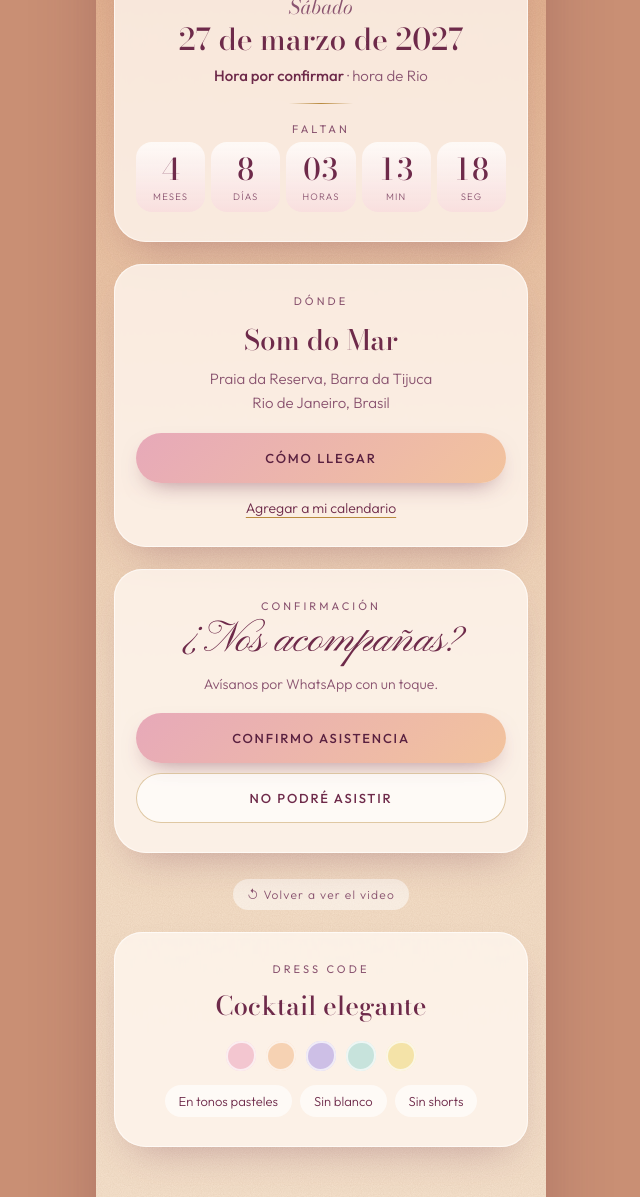
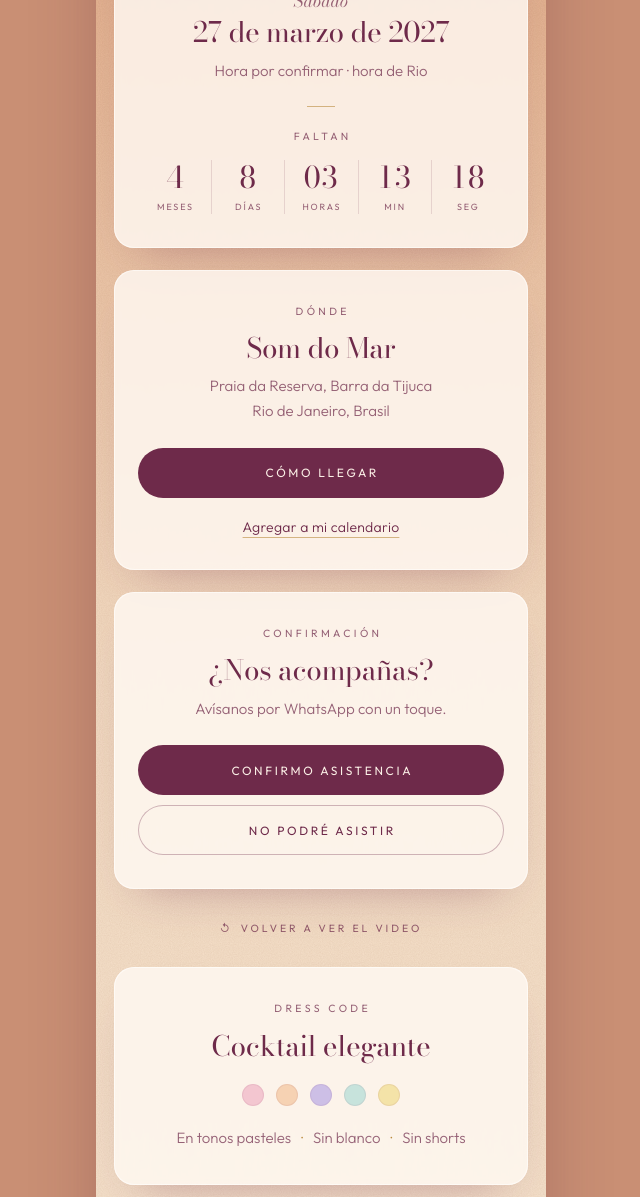
Before and after one commit to solcaballero23-bit/Prueba-, a plain HTML site: page index.html in a window 1280 px wide. Shown: the part 1030-2227 px from the top of the page, without its empty margins (319-959 px from the left). Drawn offline with nearby package versions, Linux system fonts and the light colour scheme.

Commit message:
Refine typography into a single consistent system
Co-Authored-By: Claude Opus 5.5 <noreply@anthropic.com>
Claude-Session: https://claude.ai/code/session_01G67nvRrzEFfZaKMgrxfj9t

```diff
--- a/index.html
+++ b/index.html
@@ -20,7 +20,8 @@
   /* Columna de celular 9:16; arriba la última imagen del video (cielo y mar), abajo la arena con el contenido. */
   :root{
     --plum:#6e2a4a;        /* texto principal, igual al del video */
-    --plum-soft:#8a5470;
+    --plum-soft:rgba(110,42,74,.72);  /* mismo tono, menos peso */
+    --hair:rgba(185,138,62,.6);
     --rose:#e0afbd;        /* cielo */
     --peach:#f4c9a6;
     --gold:#b98a3e;
@@ -40,7 +41,7 @@
 
   *{box-sizing:border-box;margin:0;padding:0}
   html{-webkit-text-size-adjust:100%}
-  body{background:#c98f74;color:var(--plum);font-family:var(--sans);font-weight:300;overflow-x:hidden;-webkit-tap-highlight-color:transparent}
+  body{background:#c98f74;color:var(--plum);font-family:var(--sans);font-weight:300;overflow-x:hidden;-webkit-font-smoothing:antialiased;-moz-osx-font-smoothing:grayscale;text-rendering:optimizeLegibility;font-kerning:normal;font-optical-sizing:auto;-webkit-tap-highlight-color:transparent}
   body.locked{overflow:hidden;height:100svh}
   button,a{font:inherit;color:inherit}
   :focus-visible{outline:2px solid var(--gold);outline-offset:3px}
@@ -64,16 +65,21 @@
   /* ---------- PARTE 2: portada (última imagen del video sin texto) ---------- */
   .hero{position:relative;height:100svh;min-height:520px;background:url(fondo.jpg) center top/cover var(--rose);text-align:center}
   @supports not (height:100svh){ .hero{height:100vh} }
-  .hero-text{position:absolute;left:0;right:0;top:calc(150 * var(--u));padding:0 max(26px, env(safe-area-inset-left,0px)) 0 max(26px, env(safe-area-inset-right,0px))}
-  .hero-text p{opacity:0;transform:translateY(12px);transition:opacity 1.8s ease,transform 1.8s ease;text-wrap:balance;text-shadow:0 1px 16px rgba(255,236,232,.75)}
-  .hero-text .l1{font-family:var(--serif);font-style:italic;font-size:clamp(20px,calc(34 * var(--u)),26px);line-height:1.5;color:var(--plum);transition-delay:.5s}
-  .hero-text .l2{font-family:var(--serif);font-size:clamp(15px,calc(24 * var(--u)),18px);line-height:1.5;color:var(--plum-soft);margin-top:16px;transition-delay:2.2s}
-  .hero-text .thanks{font-family:var(--sans);font-size:clamp(15px,calc(24 * var(--u)),18px);font-weight:400;color:var(--plum);margin-top:30px;letter-spacing:.02em;transition-delay:3.8s}
+  /* Sistema tipográfico
+     Pinyon Script: solo los nombres.  Bodoni Moda 400: fechas, títulos y la frase.  Outfit 300/400: textos, etiquetas y botones.
+     Escala: 10.5 · 13 · 15 · 17 · 28 · 64 px.  Un solo color de texto (ciruela) en dos intensidades; dorado solo para filetes. */
+  .hero-text{position:absolute;left:0;right:0;top:calc(178 * var(--u));padding:0 max(34px, env(safe-area-inset-left,0px)) 0 max(34px, env(safe-area-inset-right,0px))}
+  .hero-text p{opacity:0;transform:translateY(10px);transition:opacity 2s ease,transform 2s ease;text-wrap:balance;text-shadow:0 0 18px rgba(255,238,236,.7)}
+  .hero-text .l1{font-family:var(--serif);font-weight:400;font-size:clamp(19px,calc(33 * var(--u)),23px);line-height:1.45;letter-spacing:-.005em;color:var(--plum);hanging-punctuation:first last;transition-delay:.5s}
+  .hero-text .l1 em{font-style:italic}
+  .hero-text .l2{font-family:var(--serif);font-weight:400;font-size:clamp(14px,calc(23 * var(--u)),16px);line-height:1.55;letter-spacing:.015em;color:var(--plum-soft);margin-top:18px;transition-delay:2.2s}
+  .hero-text .thanks{font-family:var(--sans);font-weight:300;font-size:clamp(13px,calc(22 * var(--u)),15px);letter-spacing:.06em;color:var(--plum);margin-top:34px;transition-delay:3.8s}
+  .hero-text .thanks::before{content:"";display:block;width:28px;height:1px;margin:0 auto 18px;background:var(--hair)}
   .ready .hero-text p{opacity:1;transform:none}
-  .intro{text-align:center;padding:6px 0 4px}
-  .intro .names{font-family:var(--script);font-weight:400;font-size:58px;line-height:1.05;color:var(--plum)}
-  .intro .wed{font-family:var(--script);font-size:38px;color:var(--plum);margin-top:2px}
-  .scroll-cue{position:absolute;left:0;right:0;bottom:calc(22px + env(safe-area-inset-bottom,0px));font-size:11px;letter-spacing:.24em;text-transform:uppercase;
+  .intro{text-align:center;padding:10px 0 2px}
+  .intro .names{font-family:var(--script);font-weight:400;font-size:64px;line-height:1;color:var(--plum)}
+  .intro .wed{font-family:var(--serif);font-style:italic;font-weight:400;font-size:19px;letter-spacing:.01em;color:var(--plum);margin-top:8px}
+  .scroll-cue{position:absolute;left:0;right:0;bottom:calc(22px + env(safe-area-inset-bottom,0px));font-size:10px;font-weight:400;letter-spacing:.32em;text-indent:.32em;text-transform:uppercase;
     color:#fff;text-shadow:0 1px 8px rgba(110,42,74,.45);opacity:0;transition:opacity 1.2s ease 5s}
   .ready .scroll-cue{opacity:1;animation:bob 2.4s ease-in-out 6.2s infinite}
   @keyframes bob{50%{transform:translateY(6px)}}
@@ -98,46 +104,45 @@
   .beach > *{position:relative}
   .stack{display:flex;flex-direction:column;gap:22px;max-width:440px;margin:0 auto}
 
-  .panel{background:var(--paper);border-radius:28px 30px 26px 32px;padding:30px 22px;text-align:center;
-    box-shadow:0 18px 40px -18px rgba(110,42,74,.35), inset 0 0 0 1px rgba(255,255,255,.6);backdrop-filter:blur(3px);-webkit-backdrop-filter:blur(3px)}
-  .eyebrow{font-size:11px;letter-spacing:.28em;text-transform:uppercase;color:var(--plum-soft);font-weight:400}
-  .script-title{font-family:var(--script);font-size:44px;line-height:1.1;color:var(--plum);margin-top:4px;text-wrap:balance}
-  .rule{width:64px;height:1px;margin:18px auto;background:linear-gradient(90deg,transparent,var(--gold),transparent)}
+  .panel{background:rgba(255,249,243,.82);border-radius:20px;padding:36px 24px 34px;text-align:center;
+    box-shadow:0 22px 44px -26px rgba(110,42,74,.4), inset 0 0 0 1px rgba(255,255,255,.55);backdrop-filter:blur(3px);-webkit-backdrop-filter:blur(3px)}
+  /* etiqueta: el text-indent compensa el espaciado para que quede centrada */
+  .eyebrow{font-family:var(--sans);font-size:10.5px;font-weight:400;line-height:1;letter-spacing:.32em;text-indent:.32em;text-transform:uppercase;color:var(--plum-soft)}
+  .title,.bigdate,.venue,.dress-title{font-family:var(--serif);font-weight:400;font-size:28px;line-height:1.15;letter-spacing:-.01em;color:var(--plum);text-wrap:balance}
+  .title,.venue,.dress-title{margin-top:16px}
+  .rule{width:28px;height:1px;margin:24px auto;background:var(--hair)}
 
-  .weekday{font-family:var(--serif);font-style:italic;font-size:20px;color:var(--plum-soft);margin-top:14px}
-  .bigdate{font-family:var(--serif);font-size:30px;font-weight:500;line-height:1.15;color:var(--plum);text-wrap:balance}
-  .time{margin-top:10px;font-size:15px;color:var(--plum-soft)}
-  .time b{font-weight:500;color:var(--plum)}
+  .weekday{font-family:var(--serif);font-style:italic;font-weight:400;font-size:17px;color:var(--plum-soft);margin-top:16px}
+  .bigdate{margin-top:2px}
+  .time{margin-top:12px;font-size:15px;line-height:1.5;color:var(--plum-soft)}
 
-  .count{display:grid;grid-template-columns:repeat(5,minmax(0,1fr));gap:6px;margin-top:6px}
-  .unit{padding:12px 2px 10px;border-radius:16px;background:linear-gradient(180deg,rgba(255,255,255,.75),rgba(247,214,222,.55))}
-  .unit b{display:block;font-family:var(--serif);font-weight:500;font-size:clamp(22px,7vw,30px);line-height:1;font-variant-numeric:lining-nums tabular-nums;color:var(--plum)}
-  .unit span{display:block;margin-top:6px;font-size:9.5px;letter-spacing:.12em;text-transform:uppercase;color:var(--plum-soft)}
-  .count-done{grid-column:1/-1;font-family:var(--script);font-size:42px;color:var(--plum);padding:8px 0}
+  .count{display:grid;grid-template-columns:repeat(5,minmax(0,1fr));margin-top:18px}
+  .unit{padding:2px 0}
+  .unit + .unit{box-shadow:inset 1px 0 0 rgba(110,42,74,.14)}
+  .unit b{display:block;font-family:var(--serif);font-weight:400;font-size:clamp(24px,7.4vw,30px);line-height:1;font-variant-numeric:lining-nums tabular-nums;color:var(--plum)}
+  .unit span{display:block;margin-top:9px;font-size:9px;font-weight:400;letter-spacing:.2em;text-indent:.2em;text-transform:uppercase;color:var(--plum-soft)}
+  .count-done{grid-column:1/-1;font-family:var(--script);font-size:44px;line-height:1.1;color:var(--plum);padding:4px 0}
 
+  .addr,.rsvp-note{font-size:15px;line-height:1.65;color:var(--plum-soft);margin-top:10px}
 
-  .venue{font-family:var(--serif);font-size:28px;font-weight:500;color:var(--plum);margin-top:10px}
-  .addr{font-size:15px;line-height:1.6;color:var(--plum-soft);margin-top:6px}
+  .btn{display:flex;align-items:center;justify-content:center;width:100%;min-height:50px;padding:12px 20px;border-radius:999px;
+    font-family:var(--sans);font-size:12px;font-weight:400;letter-spacing:.22em;text-indent:.22em;text-transform:uppercase;text-decoration:none;cursor:pointer;border:0;transition:transform .2s ease}
+  .btn:active{transform:scale(.98)}
+  .btn-main{background:var(--plum);color:#fbefe6}
+  .btn-soft{background:transparent;color:var(--plum);box-shadow:inset 0 0 0 1px rgba(110,42,74,.32)}
+  .btn-row{display:flex;flex-direction:column;gap:10px;margin-top:24px}
+  .link{display:inline-block;margin-top:20px;font-size:14px;font-weight:300;letter-spacing:.02em;color:var(--plum);text-decoration:underline;text-decoration-thickness:1px;text-decoration-color:var(--hair);text-underline-offset:5px;background:none;border:0;cursor:pointer}
+  .replay{display:inline-flex;align-items:center;gap:8px;padding:10px 4px;border:0;cursor:pointer;background:none;
+    font-size:10.5px;font-weight:400;letter-spacing:.28em;text-transform:uppercase;color:var(--plum-soft)}
 
-  .btn{display:flex;align-items:center;justify-content:center;gap:8px;width:100%;min-height:50px;padding:12px 20px;border-radius:999px;
-    font-family:var(--sans);font-size:13px;font-weight:500;letter-spacing:.14em;text-transform:uppercase;text-decoration:none;cursor:pointer;border:0}
-  .btn-main{background:linear-gradient(135deg,#e7a9b9,#f2c39d);color:#5a2140;box-shadow:0 10px 24px -12px rgba(110,42,74,.6)}
-  .btn-soft{background:rgba(255,255,255,.65);color:var(--plum);box-shadow:inset 0 0 0 1px rgba(185,138,62,.45)}
-  .btn-row{display:flex;flex-direction:column;gap:10px;margin-top:18px}
-  .link{display:inline-block;margin-top:16px;font-size:14px;color:var(--plum);text-decoration:underline;text-decoration-color:var(--gold);text-underline-offset:4px;background:none;border:0;cursor:pointer}
-  .rsvp-note{font-size:14px;line-height:1.55;color:var(--plum-soft);margin-top:8px}
-  .replay{display:inline-flex;align-items:center;gap:6px;margin:4px auto 0;padding:8px 14px;border-radius:999px;border:0;cursor:pointer;
-    background:rgba(255,255,255,.5);color:var(--plum-soft);font-size:12px;letter-spacing:.1em}
+  .swatches{display:flex;justify-content:center;gap:12px;margin-top:22px}
+  .swatches i{width:22px;height:22px;border-radius:50%;box-shadow:inset 0 0 0 1px rgba(110,42,74,.08)}
+  .rules{list-style:none;display:flex;flex-wrap:wrap;justify-content:center;margin-top:20px;font-size:15px;line-height:1.65;color:var(--plum-soft)}
+  .rules li + li::before{content:"·";margin:0 10px;color:var(--gold)}
 
-  .dress-title{font-family:var(--serif);font-size:26px;font-weight:500;color:var(--plum);margin-top:10px}
-  .swatches{display:flex;justify-content:center;gap:10px;margin:16px 0 4px}
-  .swatches i{width:30px;height:30px;border-radius:50% 46% 52% 48%;box-shadow:inset 0 0 0 2px rgba(255,255,255,.7)}
-  .rules{list-style:none;display:flex;flex-wrap:wrap;justify-content:center;gap:8px;margin-top:14px}
-  .rules li{padding:8px 14px;border-radius:999px;background:rgba(255,255,255,.6);font-size:13px;color:var(--plum)}
-
-  footer{text-align:center;margin-top:34px}
-  footer .names-s{font-family:var(--script);font-size:40px;color:var(--plum)}
-  footer p:not(.names-s){font-family:var(--serif);font-size:14px;letter-spacing:.2em;color:var(--plum-soft);margin-top:4px}
+  footer{text-align:center;margin-top:30px}
+  footer .names-s{font-family:var(--script);font-size:44px;line-height:1.1;color:var(--plum)}
+  footer p:not(.names-s){font-family:var(--serif);font-size:12px;letter-spacing:.28em;text-indent:.28em;color:var(--plum-soft);margin-top:8px}
 
   /* fundido al aparecer (solo si hay JS; sin JS todo queda visible) */
   .js .reveal{opacity:0;transform:translateY(22px);transition:opacity 1.2s ease,transform 1.2s ease}
@@ -195,7 +200,7 @@
         <p class="eyebrow" id="t-fecha">Guarda la fecha</p>
         <p class="weekday">Sábado</p>
         <p class="bigdate">27 de marzo de 2027</p>
-        <p class="time"><b id="hora">Hora por confirmar</b> · hora de Rio</p>
+        <p class="time"><span id="hora">Hora por confirmar</span> · hora de Rio</p>
         <div class="rule"></div>
         <p class="eyebrow">Faltan</p>
         <div class="count" id="count" role="timer" aria-live="off">
@@ -221,7 +226,7 @@
 
       <section class="panel reveal" aria-labelledby="t-rsvp">
         <p class="eyebrow" id="t-rsvp">Confirmación</p>
-        <p class="script-title">¿Nos acompañas?</p>
+        <p class="title">¿Nos acompañas?</p>
         <p class="rsvp-note">Avísanos por WhatsApp con un toque.</p>
         <div class="btn-row">
           <a class="btn btn-main" id="yes" target="_blank" rel="noopener" href="#">Confirmo asistencia</a>
@@ -230,7 +235,7 @@
       </section>
 
       <div style="text-align:center" class="reveal">
-        <button class="replay" id="replay" type="button">↺ Volver a ver el video</button>
+        <button class="replay" id="replay" type="button"><span aria-hidden="true">↺</span> Volver a ver el video</button>
       </div>
 
       <!-- PARTE 5: dress code -->
```
